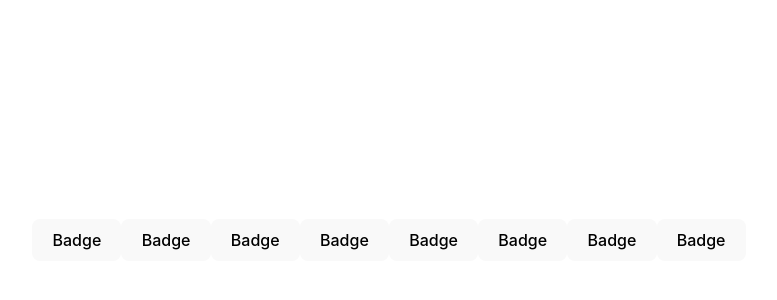
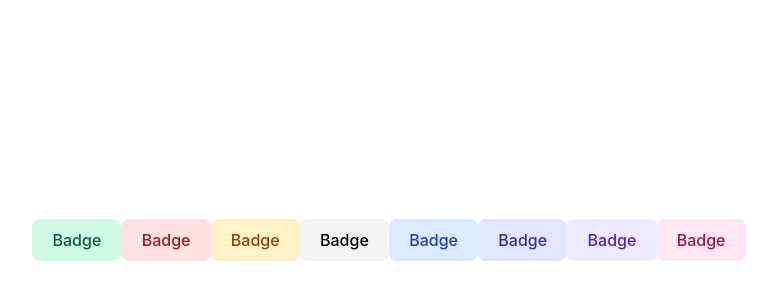
Before and after one commit to DKT15/component-library, a React (Vite) app: page / in a window 1280 px wide. Shown: the part 160-460 px from the top of the page, without its empty margins (251-1028 px from the left). Built offline with nearby package versions, Linux system fonts and the light colour scheme.

Commit message:
added banners.

```diff
--- a/components/Badge/Badge.css
+++ b/components/Badge/Badge.css
@@ -1,6 +1,55 @@
 button.button-green {
     color: #065F46;
     background-color: #D1FAE5;
-    border-color: #065F46;
+    border-color: #D1FAE5;
     border-radius: 8px;
 }
+
+button.button-red {
+    color: #991B1B;
+    background-color: #FEE2E2;
+    border-color: #FEE2E2;
+    border-radius: 8px;
+}
+
+button.button-yellow {
+    color: #92400E;
+    background-color: #FEF3C7;
+    border-color: #FEF3C7;
+    border-radius: 8px;
+}
+
+button.button-gray {
+    color: black;
+    background-color: #F3F4F6;
+    border-color: #F3F4F6;
+    border-radius: 8px;
+}
+
+button.button-blue {
+    color: #1E40AF;
+    background-color: #DBEAFE;
+    border-color: #DBEAFE;
+    border-radius: 8px;
+}
+
+button.button-indigo {
+    color: #3730A3;
+    background-color: #E0E7FF;
+    border-color: #E0E7FF;
+    border-radius: 8px;
+}
+
+button.button-purple {
+    color: #5B21B6;
+    background-color: #EDE9FE;
+    border-color: #EDE9FE;
+    border-radius: 8px;
+}
+
+button.button-pink {
+    color: #9D174D;
+    background-color: #FCE7F3;
+    border-color: #FCE7F3;
+    border-radius: 8px;
+}
--- a/components/Badge/Badge.jsx
+++ b/components/Badge/Badge.jsx
@@ -3,9 +3,12 @@ import classnames from "classnames";
 import "./Badge.css";
 
 export default function Badge({ children, className, color, ...rest }) {
+  // The code checks to see if there is a color coming in.
+  // If there is then the button's color is set to much the exact color.
+  // AllClasses combines the colourClass and the className and I am using the classnames package to do this.
+  // Doing this prevents bugs with the className.
   let colorClass = color && `button-${color}`;
   const allClasses = classnames(colorClass, className);
-  console.log(allClasses);
   return (
     <button className={allClasses} {...rest}>
       {children}
--- a/src/App.jsx
+++ b/src/App.jsx
@@ -5,14 +5,14 @@ import Badge from "../components/Badge/Badge";
 function App() {
   return (
     <main>
-      <Badge colour="green">Badge</Badge>
-      <Badge colour="red">Badge</Badge>
-      <Badge colour="yellow">Badge</Badge>
-      <Badge colour="gray">Badge</Badge>
-      <Badge colour="blue">Badge</Badge>
-      <Badge colour="indigo">Badge</Badge>
-      <Badge colour="purple">Badge</Badge>
-      <Badge colour="pink">Badge</Badge>
+      <Badge color="green">Badge</Badge>
+      <Badge color="red">Badge</Badge>
+      <Badge color="yellow">Badge</Badge>
+      <Badge color="gray">Badge</Badge>
+      <Badge color="blue">Badge</Badge>
+      <Badge color="indigo">Badge</Badge>
+      <Badge color="purple">Badge</Badge>
+      <Badge color="pink">Badge</Badge>
     </main>
   );
 }
```
